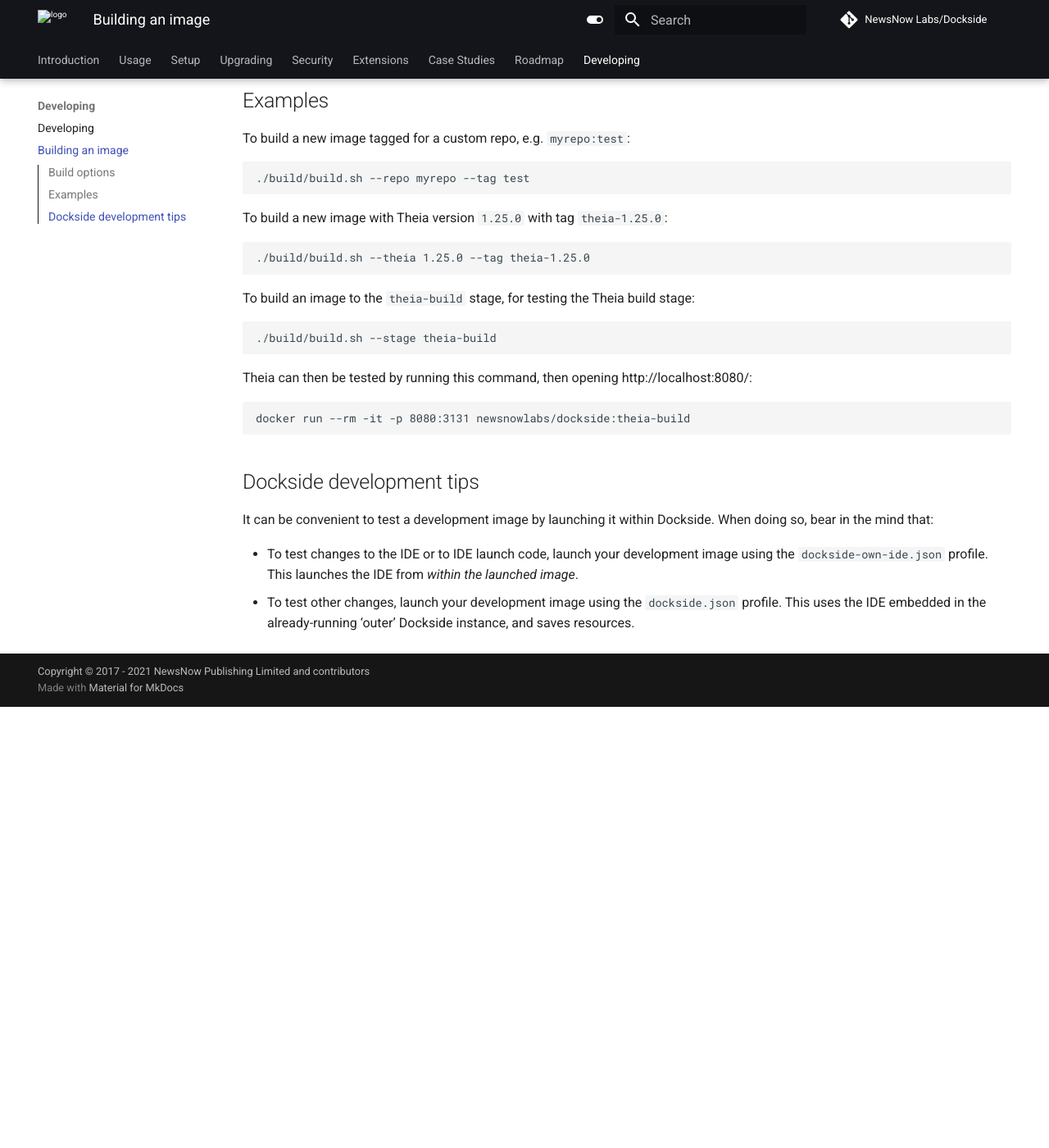
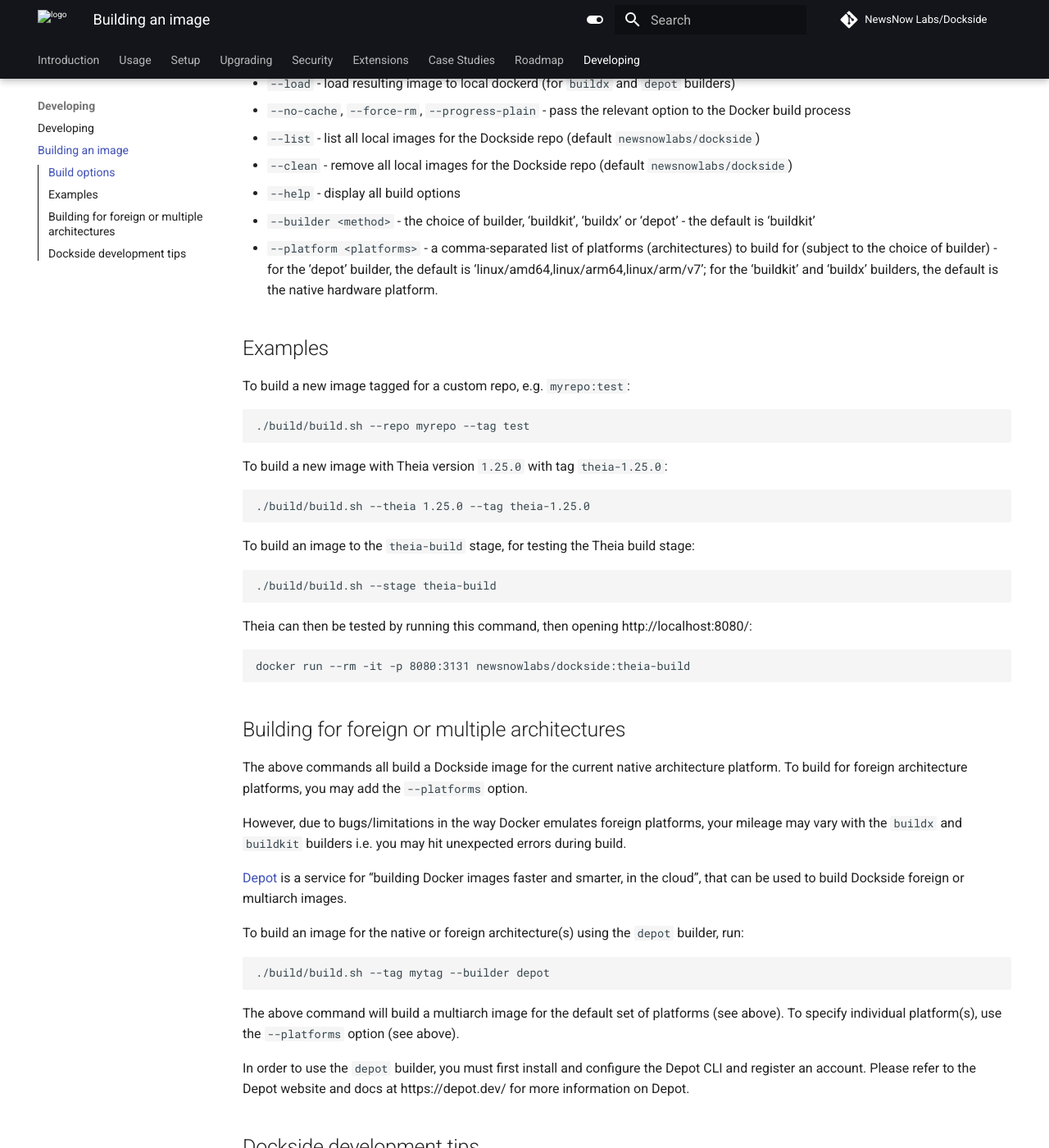
Before and after one commit to newsnowlabs/dockside, an MkDocs documentation site: the page built from docs/building-image.md, in a window 1280 px wide and 1400 px high, scrolled down 790 px. Shown: the whole window at 82% size. Built offline with MkDocs 1.6.1 and Material for MkDocs 9.7.7, drawn with Linux system fonts in a browser that asks for light colours; comment, search, counter and statistics services are not loaded; before the commit the page ends 1652 px from its top, so only the background shows below that; some of the changed text lies outside the part shown.

Commit message:
Update build.sh for multiarch builds and alternative builders
- New '--builder <builder>' option offers support for buildx and depot
- New '--platform <platforms>' option for use with buildx and depot
- New '--push' and '--load' options for use with buildx and depot
- Updated documentation to describe new build.sh options

````diff
--- a/docs/building-image.md
+++ b/docs/building-image.md
@@ -1,8 +1,15 @@
 # Building a Dockside image
+
+In order to launch a fresh instance of a modified Dockside codebase,
+it is first necessary to build a Dockside image.
+
+This is useful to do when you want to test that your modified Dockside
+launches and runs as expected, or when you want to launch a modified version of
+Dockside in production on another host.
 
 A Dockside image can be built directly from the repo, on any host running Docker - and even within a Dockside devtainer.
 
-To build a new `newsnowlabs/dockside:test` image:
+For example, to build a new `newsnowlabs/dockside:test` image, run:
 
 ```
 ./build/build.sh --tag test
@@ -13,15 +20,22 @@ profiles, selecting the `newsnowlabs/dockside:test` image from the Image menu.
 
 ## Build options
 
+Here are the build options to `build/build.sh`:
+
 - `--repo <repo>` - build image with name `<repo>` (overriding the default repo, `newsnowlabs/dockside`)
 - `--tag <tag>` - tag resulting image with `<tag>` (overriding the default tag, `latest`)
 - `--stage <stage>` - build to the stage `<stage>` - `<stage>` must be a valid Dockerfile build stage e.g. `theia-build`, `theia-clean`, `theia` and the resulting image will be additionally tagged with `<stage>`
 - `--theia <version>` - build image with Theia version `<version>` - `<version>` must be a valid Theia version and subfolder of `ide/theia`
-- `--push` - push resulting image to registry (requires appropriate permissions for the registry)
+- `--push` - push resulting image to registry (for buildx and depot builders - requires appropriate permissions for the registry)
+- `--load` - load resulting image to local dockerd (for `buildx` and `depot` builders)
 - `--no-cache`, `--force-rm`, `--progress-plain` - pass the relevant option to the Docker build process
 - `--list` - list all local images for the Dockside repo (default `newsnowlabs/dockside`)
 - `--clean` - remove all local images for the Dockside repo (default `newsnowlabs/dockside`)
 - `--help` - display all build options
+- `--builder <method>` - the choice of builder, 'buildkit', 'buildx' or 'depot' - the default is 'buildkit'
+- `--platform <platforms>` - a comma-separated list of platforms (architectures) to build for (subject to the choice of builder) -
+  for the 'depot' builder, the default is 'linux/amd64,linux/arm64,linux/arm/v7'; for the 'buildkit' and 'buildx' builders,
+  the default is the native hardware platform.
 
 ## Examples
 
@@ -51,6 +65,27 @@ http://localhost:8080/:
 docker run --rm -it -p 8080:3131 newsnowlabs/dockside:theia-build
 ```
 
+## Building for foreign or multiple architectures
+
+The above commands all build a Dockside image for the current native architecture platform.
+To build for foreign architecture platforms, you may add the `--platforms` option.
+
+However, due to bugs/limitations in the way Docker emulates foreign platforms, your mileage may vary with the `buildx` and `buildkit` builders i.e. you may hit unexpected errors during build.
+
+[Depot](https://depot.dev) is a service for "building Docker images faster and smarter, in the cloud",
+that can be used to build Dockside foreign or multiarch images.
+
+To build an image for the native or foreign architecture(s) using the `depot` builder, run:
+
+```
+./build/build.sh --tag mytag --builder depot
+```
+
+The above command will build a multiarch image for the default set of platforms (see above). To specify individual platform(s), use the `--platforms` option (see above).
+
+In order to use the `depot` builder, you must first install and configure the Depot CLI and register an account. Please refer to the Depot website and docs
+at https://depot.dev/ for more information on Depot.
+
 ## Dockside development tips
 
 It can be convenient to test a development image by launching it
````
Also changed, not shown: docs/README.md (+5 -1 lines), docs/developing.md (+14 -2 lines), 2 other files.
